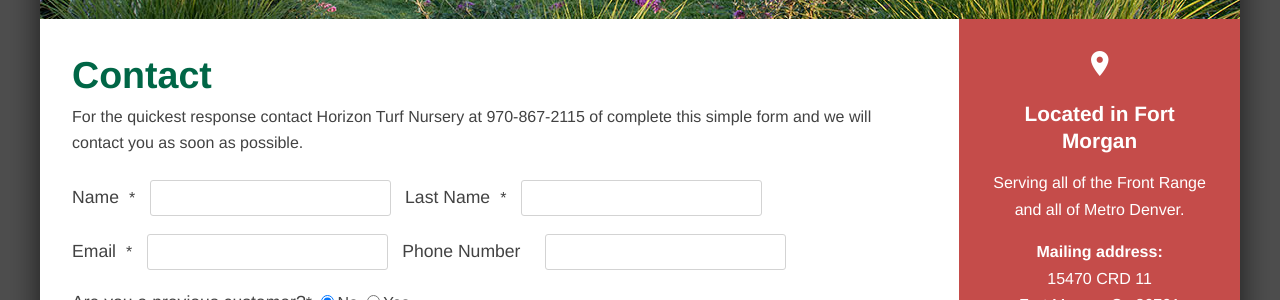
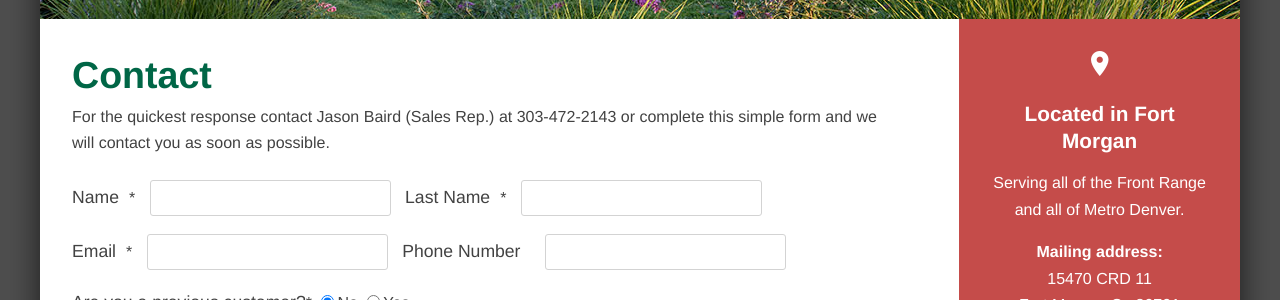
Before and after one commit to variantstudios/horizonturfnursery.com, a Jekyll site: the page built from pages/contact/index.md, in a window 1280 px wide. Shown: the part 577-877 px from the top of the page. Built offline with Jekyll 4.4.1, drawn with Linux system fonts in a browser that asks for light colours; nearby versions of some CDN libraries.

Commit message:
Updated 'pages/contact/index.md' via CloudCannon

```diff
--- a/pages/contact/index.md
+++ b/pages/contact/index.md
@@ -1,8 +1,10 @@
 ---
 layout: page
-title: "Contact"
-description: ""
+title: Contact
+description:
 permalink: /contact/
-header_image_path: "/assets/images/sub-page-headers/hill-front-twilight-a.jpg"
+header_image_path: /assets/images/sub-page-headers/hill-front-twilight-a.jpg
 ---
-For the quickest response contact Horizon Turf Nursery at 970-867-2115 of complete this simple form and we will contact you as soon as possible.
+
+
+For the quickest response contact Jason Baird (Sales Rep.) at 303-472-2143 or complete this simple form and we will contact you as soon as possible.
```
